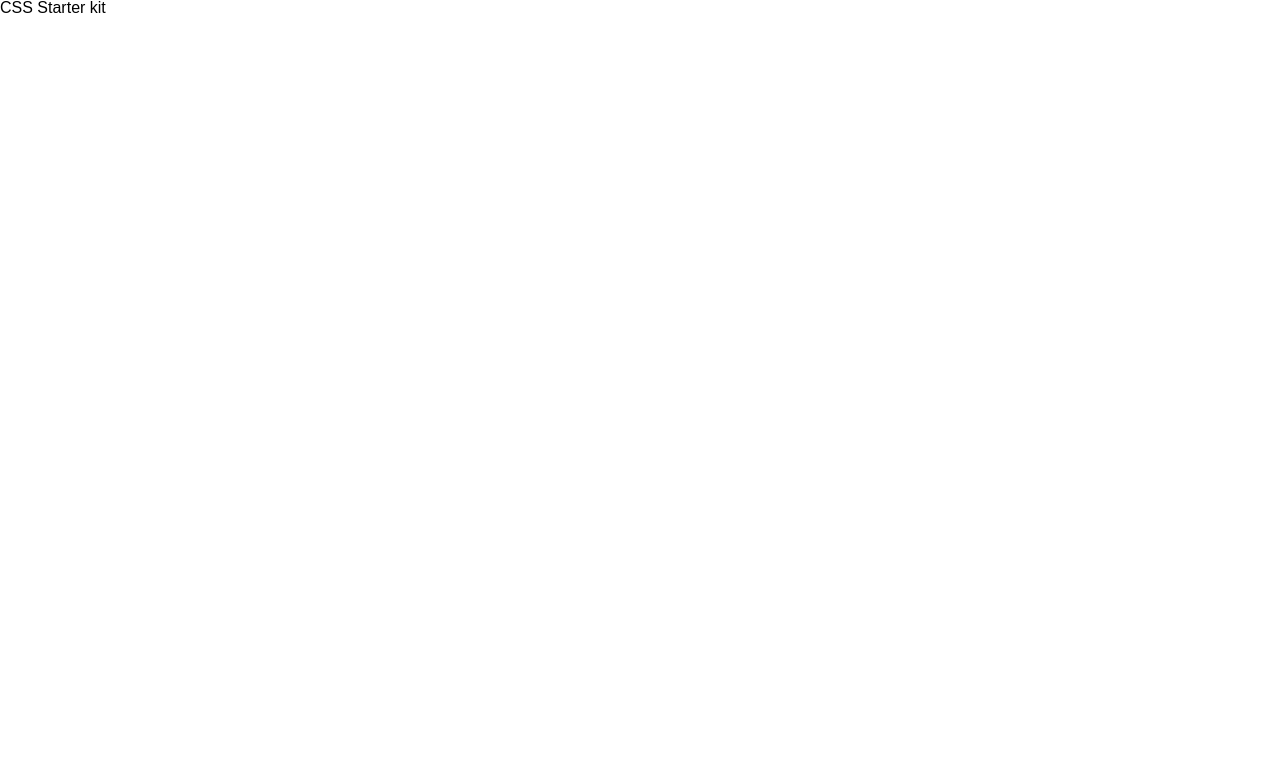
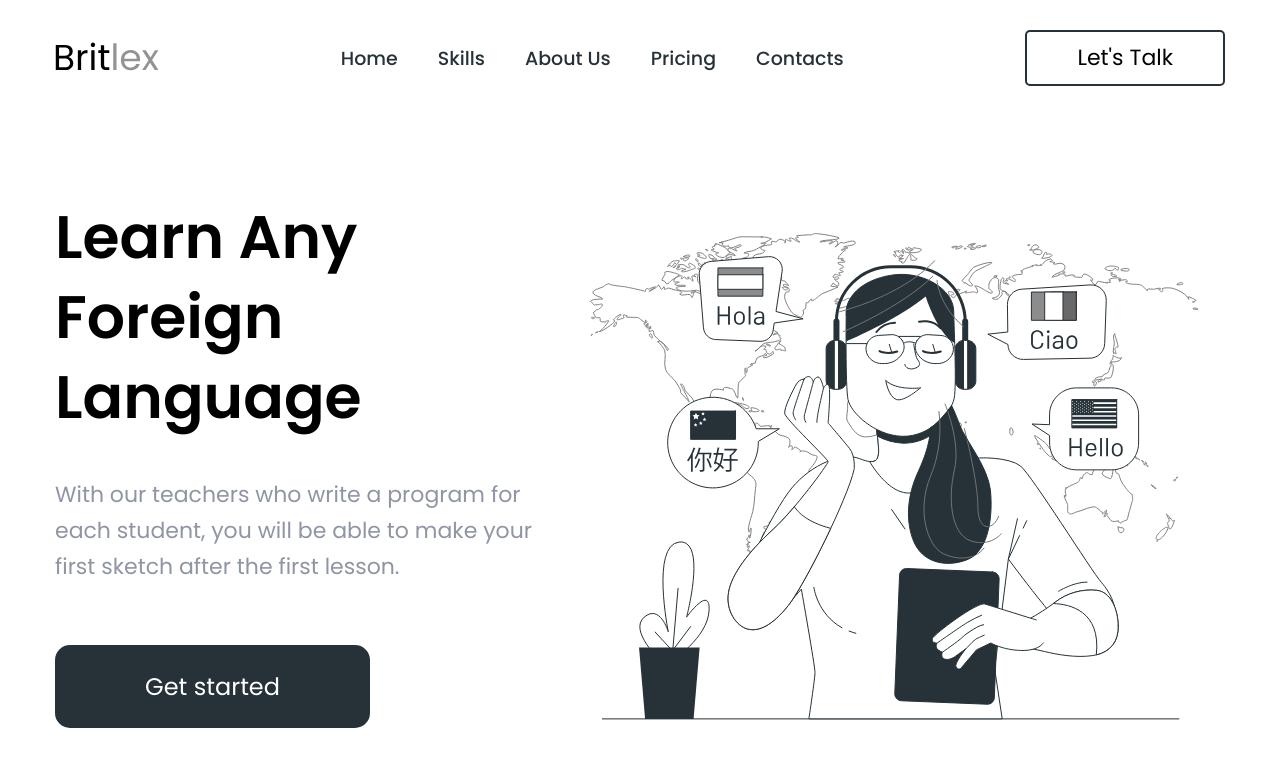
Before and after one commit to jahongirdev/bitlex, a plain HTML site: page index.html in a window 1280 px wide. Drawn offline with Linux system fonts and the light colour scheme.

Commit message:
add styling

```diff
--- a/css/styles.css
+++ b/css/styles.css
@@ -1,7 +1,10 @@
 :root {
   --white: #ffffff;
   --black: #000000;
-  --font-stack: "Arial", sans-serif;
+  --gray: #8F95A5;
+  --grey: #F5F5F5;
+  --dark: #263238;
+  --font-stack: "Poppins", sans-serif;
 }
 *,
 *::before,
@@ -15,15 +18,18 @@ html {
   scroll-behavior: smooth;
 }
 body {
-  display: flex;
-  flex-direction: column;
-  height: 100%;
   font-family: var(--font-stack);
   background-color: #fff;
 }
 img {
   max-width: 100%;
   height: auto;
+}
+a {
+  text-decoration: none;
+}
+ul {
+  list-style-type: none;
 }
 .visually-hidden {
   position: absolute;
@@ -37,19 +43,114 @@ img {
 }
 .container {
   max-width: 1200px;
-  padding-left: 30px;
-  padding-right: 30px;
-  margin-left: auto;
-  margin-right: auto;
+  margin: 0 auto;
+  padding: 0px 15px;
+}
+/* Header */
+.site-header {
+  padding: 30px 0px;
+}
+.site-nav {
+  display: flex;
+  justify-content: space-between;
+  align-items: center;
+}
+.site-menu {
+  display: flex;
+  align-items: center;
+  gap: 40px;
+}
+.site-menu-link {
+  font-size: 19px;
+  font-weight: 500;
+  color: var(--dark);
+}
+.site-nav-btn {
+  font-size: 22px;
+  font-weight: 400;
+  color: var(--black);
+  border: 2px solid var(--dark);
+  padding: 15px 50px;
+  border-radius: 5px;
+}
+.site-mobile-menu {
+  display: none;
+  cursor: pointer;
+  border: none;
+  background: var(--white);
+}
+/* Hero */
+.site-hero {
+  display: flex;
+  justify-content: space-between;
+  align-items: center;
+}
+.site-hero-title {
+  font-weight: 600;
+  font-size: 60px;
+  line-height: 80px;
+  width: 310px;
+}
+.site-hero-content-text {
+  color: var(--gray);
+  line-height: 36px;
+  font-weight: 400;
+  font-size: 22px;
+  width: 480px;
+  padding: 40px 0px;
+  margin-bottom: 50px;
+}
+.site-hero-btn {
+  background-color: var(--dark);
+  color: var(--white);
+  padding: 25px 90px;
+  font-size: 24px;
+  border-radius: 15px;
 }
 
-@media only screen and (min-width: 1200px) {
+
+@media only screen and (max-width: 1200px) {
 }
-@media only screen and (min-width: 992px) {
+@media only screen and (max-width: 992px) {
+  .site-menu {
+    gap: 25px;
+  }
+  .site-menu-link {
+    font-size: 18px;
+  }
+  .site-nav-btn {
+    font-size: 18px;
+    padding: 12px 40px;
+  }
+  .site-main {
+    margin-top: 60px;
+  }
+  .site-hero-title {
+    font-size: 40px;
+    line-height: 60px;
+  }
+  .site-hero-content-text {
+    line-height: 30px;
+    font-size: 20px;
+    width: 420px;
+    margin-bottom: 20px;
+  }
+  .site-hero-btn {
+    padding: 20px 80px;
+    font-size: 20px;
+    border-radius: 13px;
+  }
 }
-@media only screen and (min-width: 768px) {
-}
-@media only screen and (min-width: 600px) {
+@media only screen and (max-width: 768px) {
+  .container {
+    padding: 0px 30px;
+  }
+  .site-menu, .site-nav-btn {
+    display: none;
+  }
+  .site-mobile-menu {
+    display: block;
+  }
 }
 @media only screen and (max-width: 600px) {
 }
--- a/index.html
+++ b/index.html
@@ -4,22 +4,81 @@
   <meta charset="UTF-8">
   <meta http-equiv="X-UA-Compatible" content="IE=edge">
   <meta name="viewport" content="width=device-width, initial-scale=1.0">
-  <title>Simple Starter</title>
-  <meta name="description" content="Simple Starter">
+  <title>Britlex</title>
+  <meta name="description" content="Learn Any Foreign Language">
   <meta name="robots" content="index, follow">
   <meta name="keywords" content="HTML, CSS, Javascript">
-  <meta name="author" content="">
+  <meta name="author" content="Jahongir Murodboev">
   <!-- Fonts -->
-
+  <link rel="preconnect" href="https://fonts.googleapis.com">
+  <link rel="preconnect" href="https://fonts.gstatic.com" crossorigin>
+  <link href="https://fonts.googleapis.com/css2?family=Poppins:wght@400;500;600&display=swap" rel="stylesheet">
   <!-- Stylesheets -->
   <link rel="stylesheet" media="all" href="css/normalize.min.css">
   <link rel="stylesheet" media="all" href="css/resets.css">
   <link rel="stylesheet" media="all" href="css/styles.css">
 </head>
 <body>
+  <!-- Container -->
+  <div class="container">
+    <!-- Header -->
+    <header class="site-header">
+      <nav class="site-nav">
+        <a href="#" class="site-logo">
+          <img src="img/logo.svg" class="site-logo-img" alt="Site Logo">
+        </a>
+        <ul class="site-menu">
+          <li class="site-menu-li">
+            <a href="#" class="site-menu-link">Home</a>
+          </li>
+          <li class="site-menu-li">
+            <a href="#" class="site-menu-link">Skills</a>
+          </li>
+          <li class="site-menu-li">
+            <a href="#" class="site-menu-link">About Us</a>
+          </li>
+          <li class="site-menu-li">
+            <a href="#" class="site-menu-link">Pricing</a>
+          </li>
+          <li class="site-menu-li">
+            <a href="#" class="site-menu-link">Contacts</a>
+          </li>
+        </ul>
+        <a href="#" class="site-nav-btn">Let's Talk</a>
+        <button class="site-mobile-menu">
+          <img src="img/menu-icon.svg" alt="Site Mobile Menu Icon">
+        </button>
+      </nav>
+    </header>
+    <!-- Main -->
+    <main class="site-main">
+      <!-- Hero -->
+      <section class="site-hero">
+        <div class="site-hero-content">
+          <h1 class="site-hero-title">Learn Any Foreign Language</h1>
+          <p class="site-hero-content-text">With our teachers who write a program for each student, you will be able to make your first sketch after the first lesson.</p>
+          <a href="#" class="site-hero-btn">Get started</a>
+        </div>
+        <div class="site-hero-img">
+          <img src="img/hero-img.svg" class="site-hero__img" alt="Site Hero Image">
+        </div>
+      </section>
+      <!-- Skills -->
+      <section class="site-skills"></section>
+      <!-- About -->
+      <section class="site-about"></section>
+      <!-- Pricing -->
+      <section class="site-pricing"></section>
+      <!-- Contact -->
+      <section class="site-contact"></section>
+    </main>
+    <!-- Footer -->
+    <footer class="site-footer">
 
-  <h1>CSS Starter kit</h1>
+    </footer>
+  </div>
 
+  <!-- Script files -->
   <script src="js/main.js"></script>
 </body>
 </html>
```
Also changed, not shown: img/hero-img.svg (added), img/logo.svg (added), img/menu-icon.svg (added).
